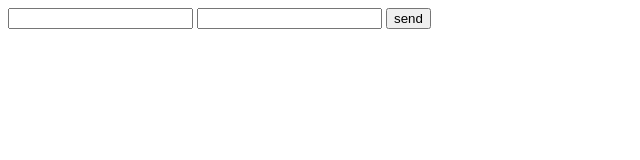
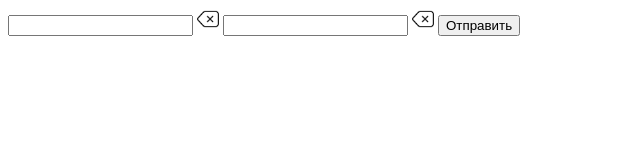
Before and after one commit to IrinaVergun/chat, a website: page index.html in a window 1280 px wide. Shown: the whole page, without its empty margins (0-640 px from the left). Drawn offline with Linux system fonts and the light colour scheme.

Commit message:
deleteText

```diff
--- a/index.html
+++ b/index.html
@@ -3,13 +3,23 @@
   <head>
     <meta charset="UTF-8" />
     <meta name="viewport" content="width=device-width, initial-scale=1.0" />
-    <title>Document</title>
+    <title>Чат</title>
+    <link href=style.css rel="stylesheet">
+
   </head>
   <body>
      <form id ='messageForm'>
          <input type="text" name="name" id="name">
+
+         <img src="./images/delete.png" class="delete"  id="del1" onclick="deleteStr1()"/>
+
          <input type="text" name="message" id="message">
-         <input type="submit" value="send">
+
+         <img src="./images/delete.png" class="delete" id="del2" onclick="deleteStr2()"/>
+
+         <input type="submit" value="Отправить">
+
+
      </form>
     <div id = 'chat'></div>
     <script type ='module'>
@@ -37,6 +47,19 @@ return false// чтобы страница не бновлялась после
         const formEl = document.getElementById('messageForm')
 formEl.addEventListener('submit', send) // когда форма будет сабмититьс яотправляю значение
     </script>
+    <script>
+      function deleteStr1() {
+  document.getElementById('del1').onclick= function(){
+  document.getElementById('name').value=''
+ }
+}
+function deleteStr2() {
+  document.getElementById('del2').onclick= function(){
+  document.getElementById('message').value=''
+ }
+}
+
+    </script>
 
 
     </div>
--- /dev/null
+++ b/style.css
@@ -0,0 +1,4 @@
+img {
+  /* padding-top:  */
+  width: 22px;
+}
```
Also changed, not shown: images/apple-touch-icon.png (added), images/delete.png (added), images/favicon-16x16.png (added), images/favicon-32x32.png (added), images/favicon.ico (added).
